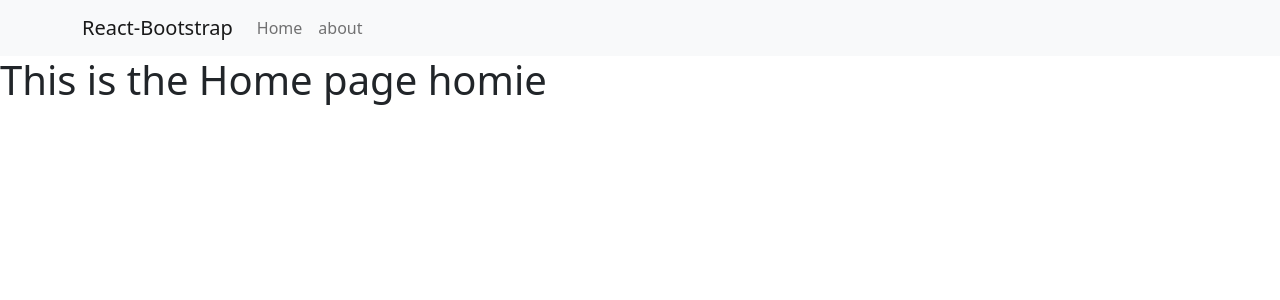
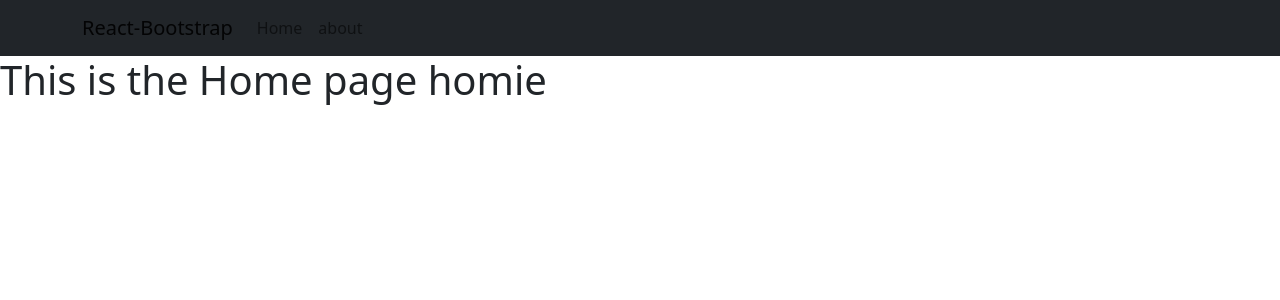
Before and after one commit to arpitmathur2412/keeper-MERN, a React (Create React App) app in the folder client/: page / in a window 1280 px wide. Shown: the top 300 px of the page. Built offline with nearby package versions, Linux system fonts and the light colour scheme.

Commit message:
Update Navbar.js

```diff
--- a/client/src/components/Navbar.js
+++ b/client/src/components/Navbar.js
@@ -5,7 +5,7 @@ import {Link} from "react-router-dom"
 
 function Navigationbar() {
   return (
-    <Navbar bg="light" expand="lg">
+    <Navbar bg="dark" expand="lg">
       <Container>
         <Navbar.Brand href="#home">React-Bootstrap</Navbar.Brand>
         <Navbar.Toggle aria-controls="basic-navbar-nav" />
```
